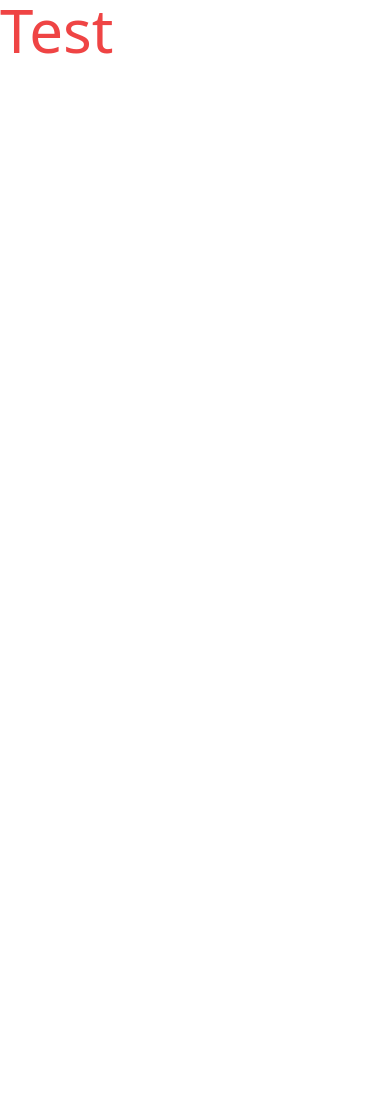
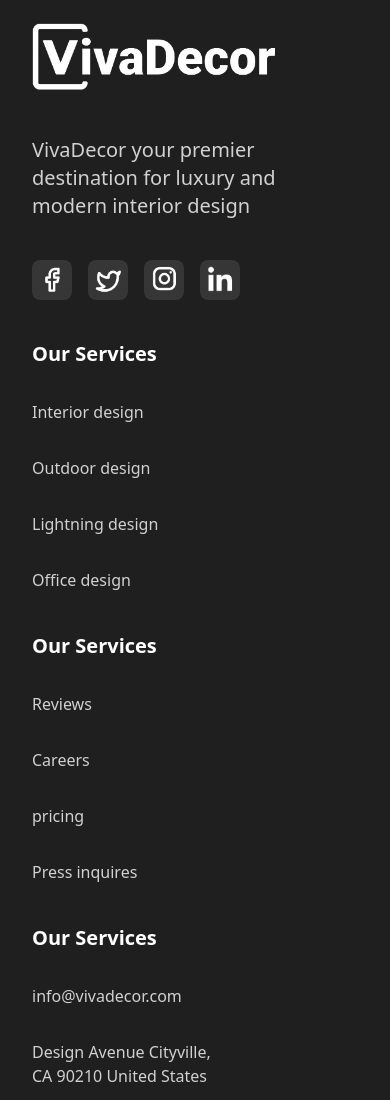
Before and after one commit to aliallam98/Webmasters-internship-tasks, a website: page Week-Two-Task-One/src/index.html in a window 390 px wide. Before the commit the page ends 844 px from the top, so only its background shows below. Drawn offline with Linux system fonts and the light colour scheme.

Commit message:
Finished footer and made it fully responsive .

```diff
--- a/Week-Two-Task-One/src/index.html
+++ b/Week-Two-Task-One/src/index.html
@@ -8,6 +8,75 @@
     <title>Document</title>
   </head>
   <body>
-    <h1 class="text-red-500 text-6xl">Test</h1>
+    <header></header>
+    <main></main>
+    <footer class="bg-mainBlackColor py-10 lg:py-32">
+      <div class="container grid gap-10  sm:grid-cols-2 sm:gap-20 lg:grid-cols-4 lg:gap-10">
+        <div class="footer-first-col space-y-10">
+          <img src="./images/logowhite.png" alt="logo" class="h-20 -mt-6" />
+          <p class="text-grayTextColor text-xl max-w-[300px]">
+            VivaDecor your premier destination for luxury and modern interior
+            design
+          </p>
+          <ul class="flex items-center gap-4">
+            <li class="bg-white/10 rounded-lg size-10">
+              <img
+                class="w-full"
+                src="./images/facebookicon.png"
+                alt="facebookicon"
+              />
+            </li>
+            <li class="bg-white/10 rounded-lg size-10">
+              <img
+                class="w-full"
+                src="./images/twittericon.png"
+                alt="twittericon"
+              />
+            </li>
+            <li class="bg-white/10 rounded-lg size-10">
+              <img
+                class="w-full"
+                src="./images/instagramicon.png"
+                alt="instagramicon"
+              />
+            </li>
+            <li class="bg-white/10 rounded-lg size-10">
+              <img
+                class="w-full"
+                src="./images/linkedinicon.png"
+                alt="linkedinicon"
+              />
+            </li>
+          </ul>
+        </div>
+        <div class="footer-second-col space-y-10">
+          <ul class="h-full space-y-8">
+            <li class="font-semibold text-white text-xl">Our Services</li>
+            <li class="text-grayTextColor">Interior design</li>
+            <li class="text-grayTextColor">Outdoor design</li>
+            <li class="text-grayTextColor">Lightning design</li>
+            <li class="text-grayTextColor">Office design</li>
+          </ul>
+        </div>
+        <div class="footer-third-col space-y-10">
+          <ul class="h-full space-y-8">
+            <li class="font-semibold text-white text-xl">Our Services</li>
+            <li class="text-grayTextColor">Reviews</li>
+            <li class="text-grayTextColor">Careers</li>
+            <li class="text-grayTextColor">pricing</li>
+            <li class="text-grayTextColor">Press inquires</li>
+          </ul>
+        </div>
+        <div class="footer-forth-col space-y-10">
+          <ul class="h-full space-y-8">
+            <li class="font-semibold text-white text-xl">Our Services</li>
+            <li class="text-grayTextColor font-medium">info@vivadecor.com</li>
+            <li class="text-grayTextColor max-w-[190px] font-medium">
+              Design Avenue Cityville, CA 90210 United States
+            </li>
+          </ul>
+        </div>
+      </div>
+    </footer>
   </body>
 </html>
--- a/Week-Two-Task-One/tailwind.config.js
+++ b/Week-Two-Task-One/tailwind.config.js
@@ -2,7 +2,16 @@
 module.exports = {
   content: ["./src/**/*.{html,js}"],
   theme: {
-    extend: {},
+    container: {
+      center: true,
+      padding: "2rem",
+    },
+    extend: {
+      colors: {
+        mainBlackColor: "#1f1f1f",
+        grayTextColor: "#d1d1d1",
+      },
+    },
   },
   plugins: [],
-}
+};
```
Also changed, not shown: Week-Two-Task-One/dist/output.css, Week-Two-Task-One/src/images/facebookicon.png (added), Week-Two-Task-One/src/images/instagramicon.png (added), Week-Two-Task-One/src/images/linkedinicon.png (added), Week-Two-Task-One/src/images/logo.png (added), Week-Two-Task-One/src/images/logowhite.png (added), Week-Two-Task-One/src/images/twittericon.png (added).
